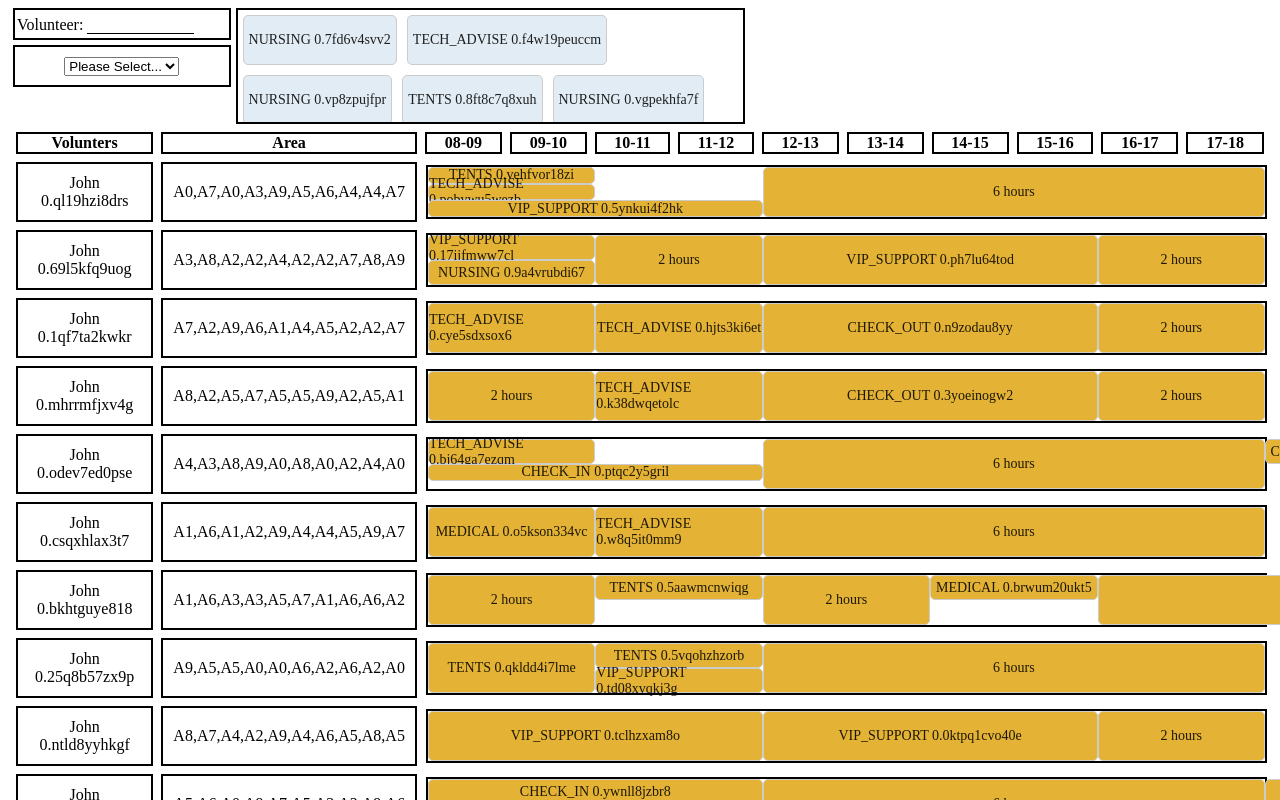
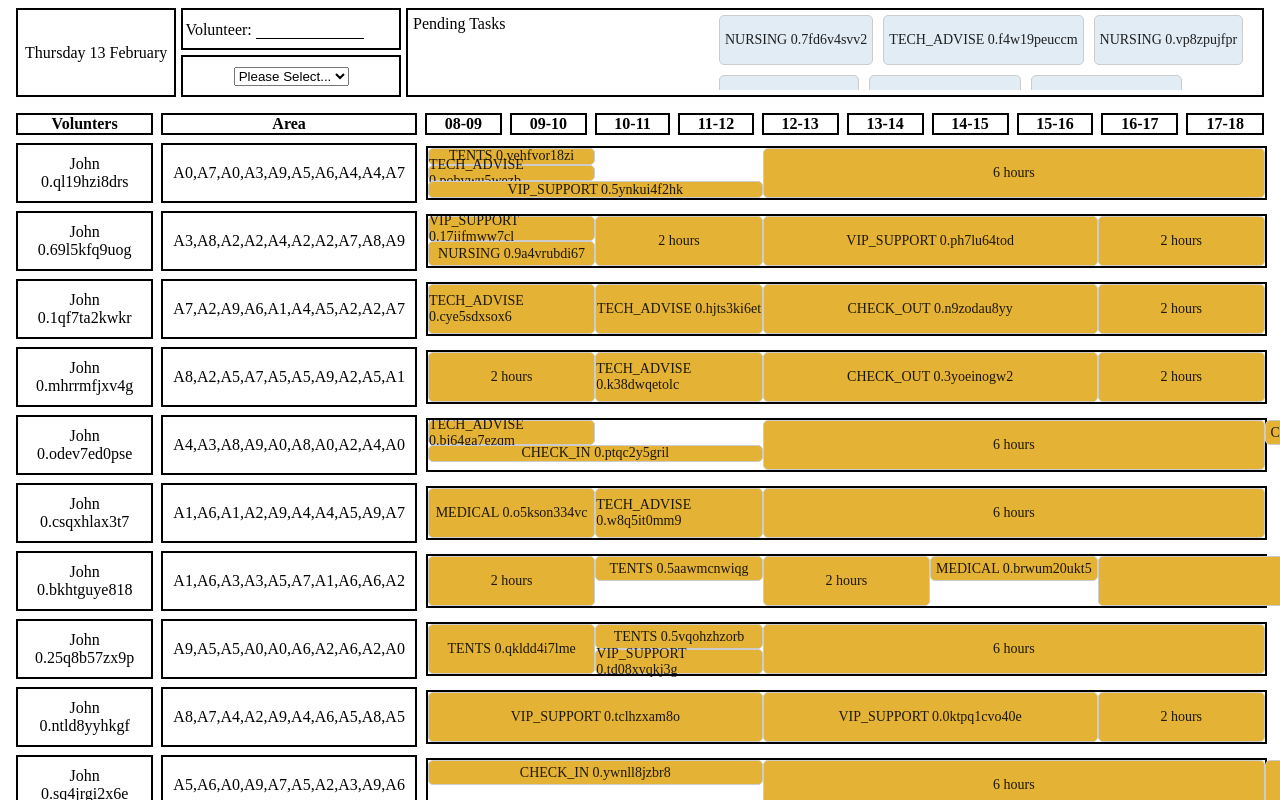
Before and after one commit to jgomesmv/AngularTasksManager, an Angular app: page /today in a window 1280 px wide. Shown: the top 800 px of the page. Built offline with nearby package versions, Linux system fonts and the light colour scheme.

Commit message:
implement date navigator component improve styling

```diff
--- a/src/app/core/components/date-navigator/date-navigator.component.html
+++ b/src/app/core/components/date-navigator/date-navigator.component.html
@@ -1 +1 @@
-<p>date-navigator works!</p>
+<p>{{this.currentDate}}</p>
--- a/src/app/core/components/date-navigator/date-navigator.component.scss
+++ b/src/app/core/components/date-navigator/date-navigator.component.scss
@@ -0,0 +1,9 @@
+.c-dateNavigator {
+  &:host {
+    display: flex;
+    padding: 5px;
+    justify-content: center;
+    align-items: center;
+    border: 2px solid black;
+  }
+}
--- a/src/app/core/components/date-navigator/date-navigator.component.ts
+++ b/src/app/core/components/date-navigator/date-navigator.component.ts
@@ -1,15 +1,18 @@
 import { Component, OnInit } from '@angular/core';
+import moment from 'moment';
 
 @Component({
-  selector: 'app-date-navigator',
+  selector: 'date-navigator',
   templateUrl: './date-navigator.component.html',
-  styleUrls: ['./date-navigator.component.scss']
+  styleUrls: ['./date-navigator.component.scss'],
+  host: { class: 'c-dateNavigator' }
 })
 export class DateNavigatorComponent implements OnInit {
+  currentDate: string;
 
-  constructor() { }
+  constructor() {}
 
   ngOnInit(): void {
+    this.currentDate = moment(new Date()).format('dddd DD MMMM');
   }
-
 }
--- a/src/app/tasks/pages/today/resources/users-grid/user-task-grid.component.html
+++ b/src/app/tasks/pages/today/resources/users-grid/user-task-grid.component.html
@@ -1,15 +1,17 @@
 <section class="c-usersGrid__header">
+  <date-navigator class="c-usersGrid__dateNavigator"></date-navigator>
   <div class="c-usersGrid__filters">
     <text-filter
-      class="c-usersGrid__filter"
+      class="c-usersGrid__filterName"
       (filterChanged)="volunteerNameFilterChanged($event)"
     ></text-filter>
-    <dropdown-filter
-      class="c-usersGrid__filter"
+    <dropdown-filter>
       (valueSelected)="groupNameFilterChanged($event)"
       [selectList]="groupSelectList"
-    ></dropdown-filter>
+    </dropdown-filter>
   </div>
+  <div class="c-usersGrid__pendingTasks">
+    <label class="c-usersGrid__pendingTasksListLabel">Pending Tasks</label>
     <div
       id="pendingTasks"
       class="c-usersGrid__pendingTasksList"
@@ -26,6 +28,7 @@
         cdkDrag
       >
         {{ pendingItem.name }}
+      </div>
     </div>
   </div>
 </section>
--- a/src/app/tasks/pages/today/resources/users-grid/user-task-grid.component.scss
+++ b/src/app/tasks/pages/today/resources/users-grid/user-task-grid.component.scss
@@ -1,18 +1,25 @@
 .c-usersGrid {
   &__header {
     display: flex;
-    width: 100%;
+    margin: 8px;
+    max-width: 100vw;
     flex-direction: row;
+  }
+
+  &__dateNavigator {
+    width: 12%;
   }
 
   &__filters {
     display: flex;
+    margin: 0 5px;
     width: 18%;
     flex-direction: column;
   }
 
-  &__filter {
-    margin: 0 5px 5px;
+  &__filterName {
+    margin-bottom: 5px;
+    height: 38px;
   }
 
   &__table {
@@ -45,17 +52,27 @@
     flex-grow: 1;
   }
 
+  &__pendingTasks {
+    display: flex;
+    width: 70%;
+    justify-content: space-between;
+    border: 2px solid black;
+  }
+
   &__pendingTasksList {
     display: flex;
     max-width: 548px;
-    width: 40%;
-    height: 112px;
+    width: 78%;
+    height: 80px;
     flex-direction: row;
     flex-wrap: wrap;
     overflow: hidden;
     overflow-y: visible;
-    border: solid 2px black;
     background: white;
+  }
+
+  &__pendingTasksListLabel {
+    padding: 5px 5px 0;
   }
 
   &__userTasksList {
```
Lines whose indentation alone changed are shown as unchanged.
